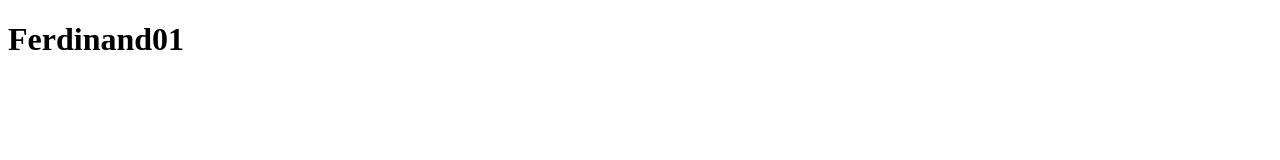
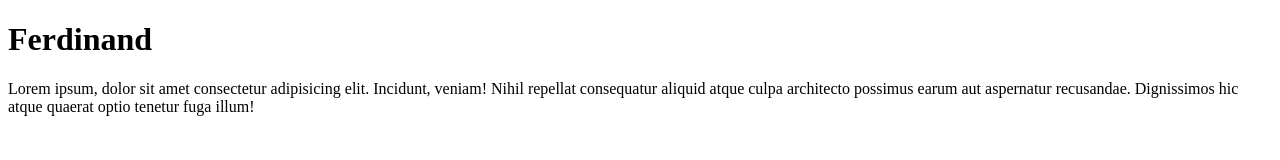
Before and after one commit to minindu69/Team-04, a plain HTML site: page nirmal.html in a window 1280 px wide. Drawn offline with Linux system fonts and the light colour scheme.

Commit message:
final commit

```diff
--- a/nirmal.html
+++ b/nirmal.html
@@ -6,6 +6,7 @@
     <title>Document</title>
 </head>
 <body>
-    <h1>Ferdinand01</h1>
+    <h1>Ferdinand</h1>
+    <p>Lorem ipsum, dolor sit amet consectetur adipisicing elit. Incidunt, veniam! Nihil repellat consequatur aliquid atque culpa architecto possimus earum aut aspernatur recusandae. Dignissimos hic atque quaerat optio tenetur fuga illum!</p>
 </body>
 </html>
```
